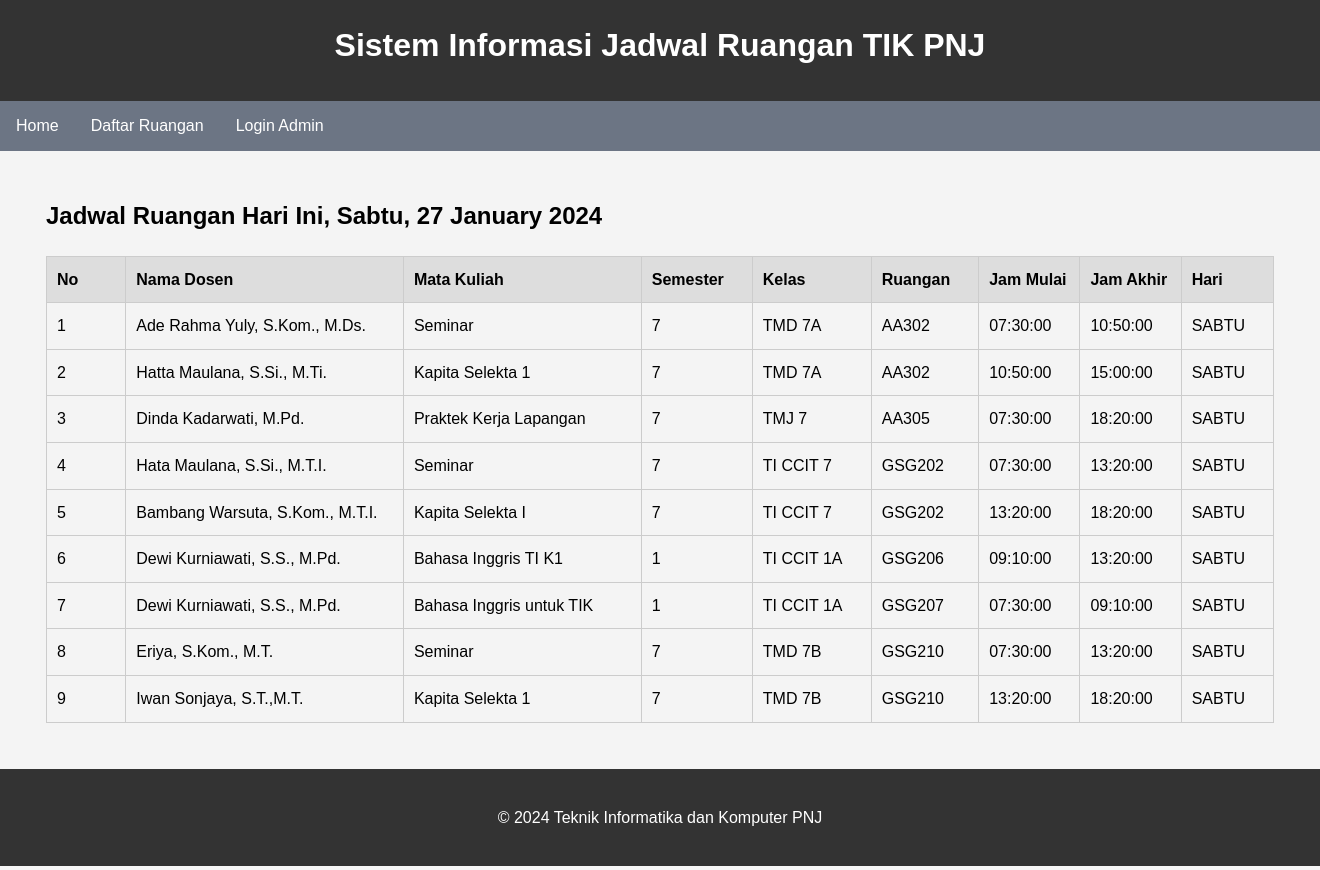
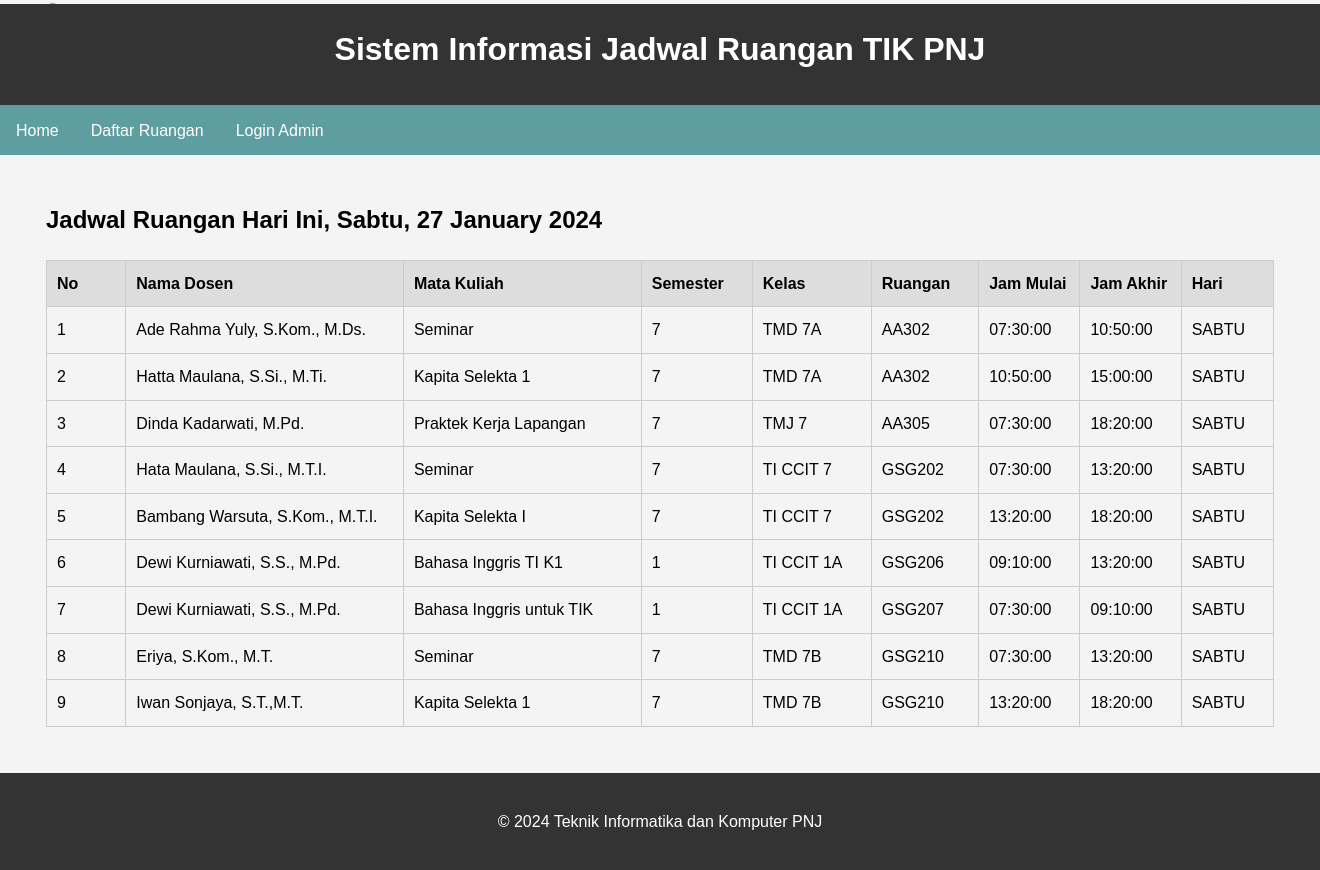
Before and after one commit to RioBithub/WEBPROLANJUT, a PHP site: page / in a window 1320 px wide. Run offline with PHP 8.4, Linux system fonts and the light colour scheme; data comes from the database, SQL or seed files in the repository.

Commit message:
penambahan logo dan dibuatnya tabel

```diff
--- a/index.php
+++ b/index.php
@@ -44,6 +44,9 @@ $resultJadwal = $conn->query($sqlJadwal);
     <title>Jadwal Penggunaan Ruangan TIK PNJ</title>
     <link rel="stylesheet" href="styles.css">
     <style>
+        .utama {
+            margin-top: -76px;
+        }
         .login-logout {
             margin: 1em;
             text-align: right;
@@ -51,7 +54,7 @@ $resultJadwal = $conn->query($sqlJadwal);
         .login-logout a {
             color: white;
             text-decoration: none;
-            background-color: #007bff;
+            background-color: #00ffff;
             padding: 8px 12px;
             border-radius: 4px;
         }
@@ -67,7 +70,7 @@ $resultJadwal = $conn->query($sqlJadwal);
             align-items: center;
             color: #fff;
             z-index: 10;
-            background-color: rgba(74, 85, 104, 0.8); /* You may need to adjust the color and opacity */
+            background-color: cadetblue; /* You may need to adjust the color and opacity */
         }
 
         .nav-list {
@@ -92,11 +95,27 @@ $resultJadwal = $conn->query($sqlJadwal);
             color: inherit;
             display: inline-block;
         }
+
+        .pnjlogo {
+            margin-left: 20px;
+        }
+        .tiklogo {
+            margin-left: 1185px;
+            margin-top: -75px;
+        }
     </style>
 </head>
-<body>
+<body bgcolor="#dcdcdc">
+    <div class="pnjlogo">
+        <img src="pnj-logo.svg" alt="logo tik" width="65" height="70">
+    </div>
+    <div class="tiklogo">
+        <img src="tik-pnj.png" alt="logo pnj" width="120" height="70">
+    </div>
+
+    <div class="utama">
         <header>
-        <h1>Sistem Informasi Jadwal Ruangan TIK PNJ</h1>
+            <h1 align="center">Sistem Informasi Jadwal Ruangan TIK PNJ</h1>
         </header>
         <div class="nav-container">
             <ul class="nav-list">
@@ -112,7 +131,7 @@ $resultJadwal = $conn->query($sqlJadwal);
         <main>
         <section>
             <h2>Jadwal Ruangan Hari Ini, <?= $hariIni ?>, <?= $tanggal ?></h2>
-        <table>
+            <table border="3">
                 <thead>
                     <tr>
                         <th>No</th>
@@ -153,5 +172,6 @@ $resultJadwal = $conn->query($sqlJadwal);
         <div class="footer">
             <p>&copy; <?= date("Y"); ?> Teknik Informatika dan Komputer PNJ</p>
         </div>
+    </div>
 </body>
 </html>
```
Lines whose indentation alone changed are shown as unchanged.
